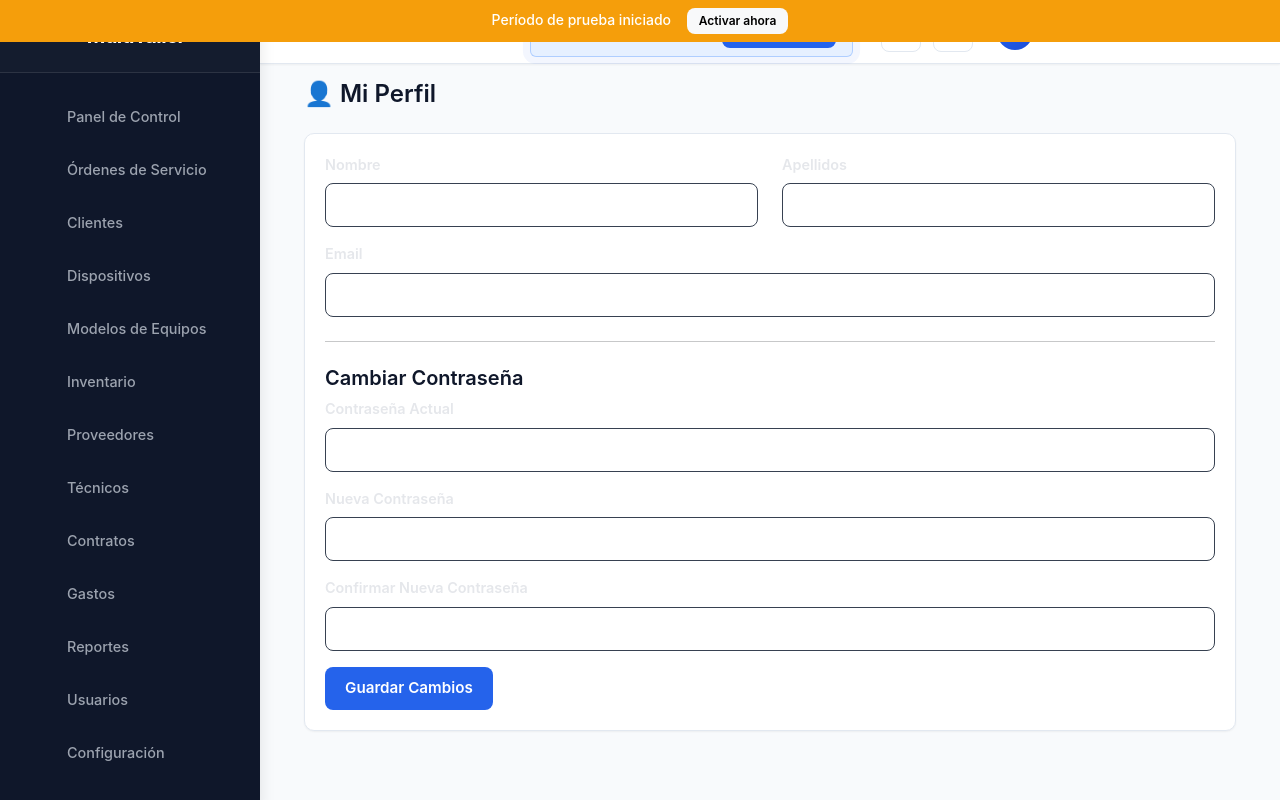
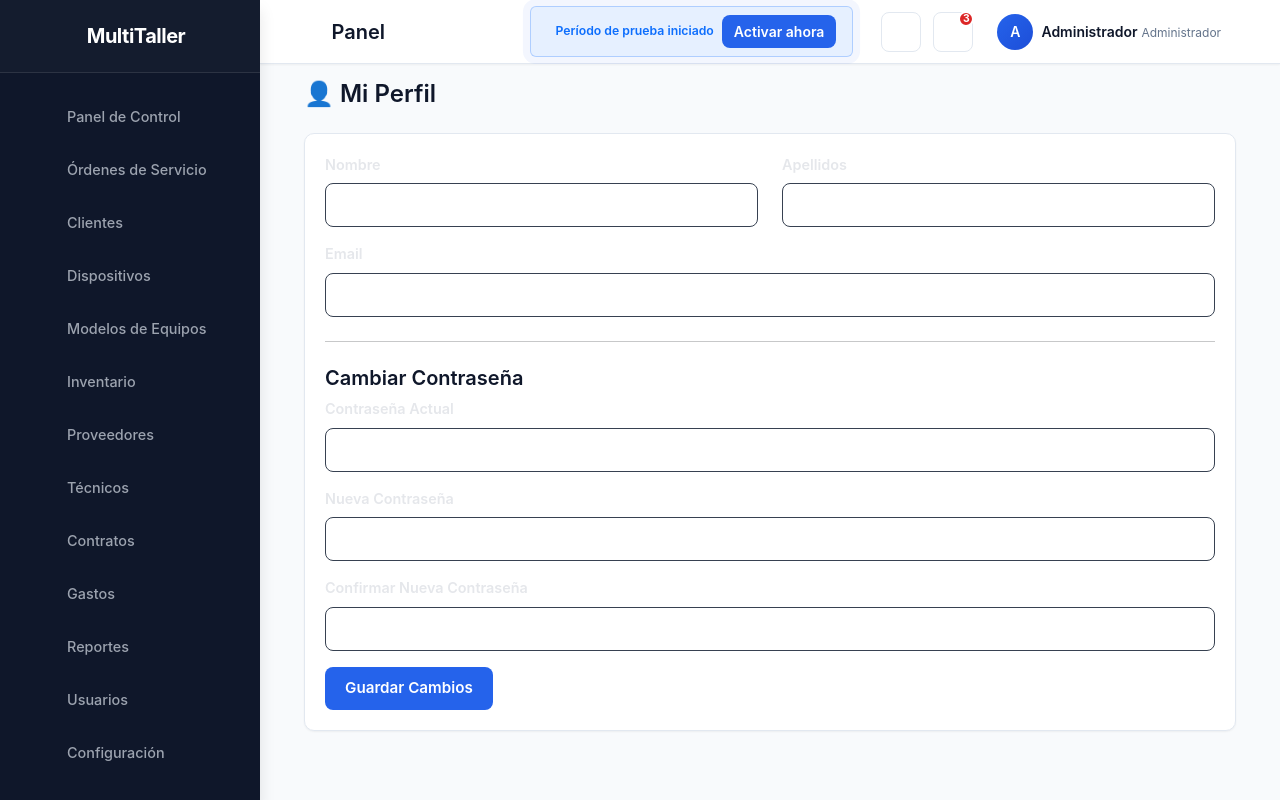
Before and after one commit to megakaos89/MultiTaller-Pro, a Flask app: page /perfil in a window 1280 px wide. Run offline with Flask 3, Linux system fonts and the light colour scheme; a user stored in the database is signed in; data comes from the database, SQL or seed files in the repository; some libraries are stand-ins or nearby versions; some web fonts are replaced.

Commit message:
update branch

```diff
--- a/multitaller/templates/base.html
+++ b/multitaller/templates/base.html
@@ -13,18 +13,6 @@
     {% block extra_css %}{% endblock %}
 </head>
 <body>
-    {% if info_licencia or not info_licencia.activada %}
-    <!-- Barra de aviso de licencia -->
-    <div class="license-bar {% if info_licencia and info_licencia.en_prueba %}warning{% else %}danger{% endif %}">
-        <div class="container-fluid">
-            <span>{{ info_licencia.mensaje if info_licencia else 'Sistema no activado' }}</span>
-            {% if not info_licencia or not info_licencia.activada %}
-            <a href="{{ url_for('licencias.activacion') }}" class="btn btn-sm btn-light">Activar ahora</a>
-            {% endif %}
-        </div>
-    </div>
-    {% endif %}
-
     {% if usuario %}
     <div id="wrapper" class="{% if request.cookies.get('sidebar_mini') == 'true' %}sidebar-mini{% endif %}">
         <!-- Sidebar -->
@@ -116,7 +104,7 @@
         </aside>
 
         <!-- Topbar -->
-        <header class="topbar {% if info_licencia or not info_licencia.activada %}has-license-bar{% endif %}">
+        <header class="topbar">
             <div class="topbar-left">
                 <button class="menu-toggle-btn" id="menu-toggle" title="Menú">
                     <i class="bi bi-list"></i>
```
Also changed, not shown: 1 other file.
